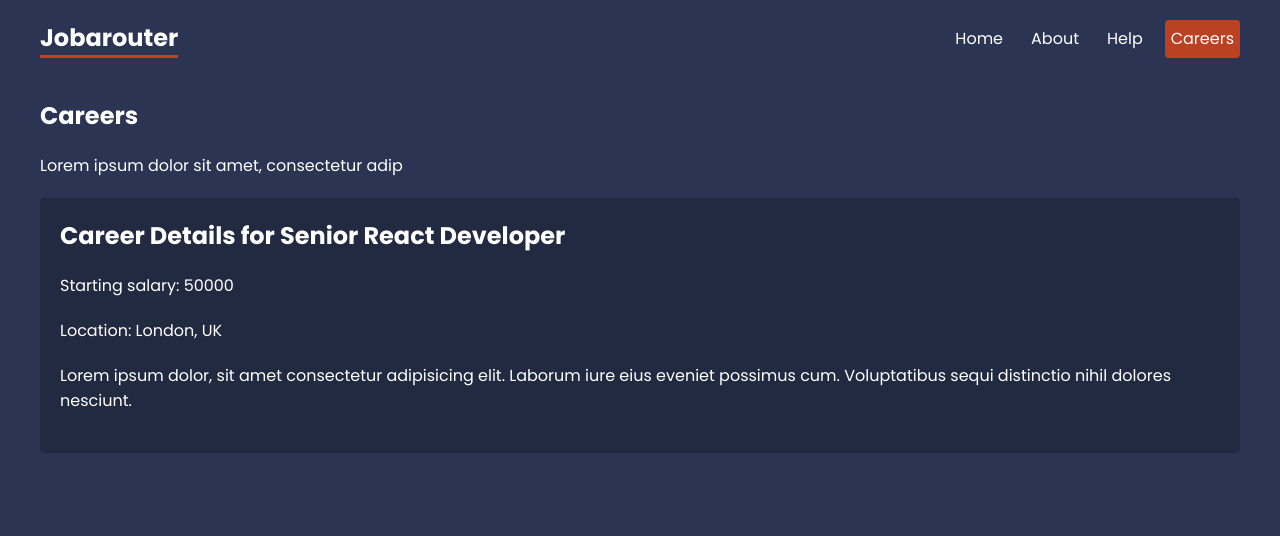
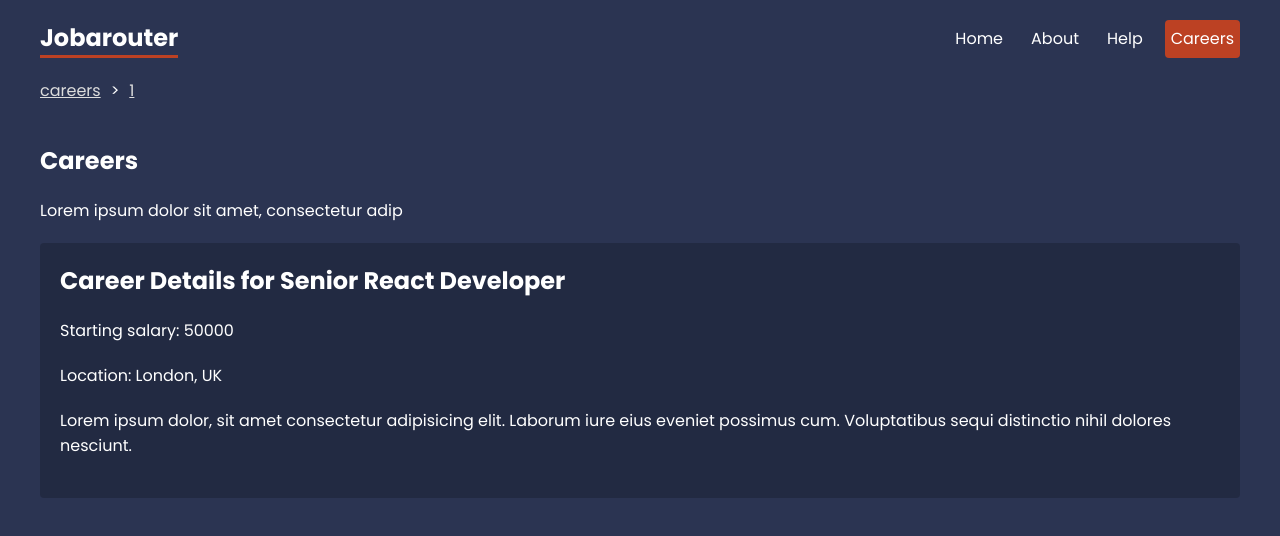
Before and after one commit to Matrix-citizen/jobarouter, a React (Create React App) app: page /careers/1 in a window 1280 px wide. Shown: the top 536 px of the page. Built offline with nearby package versions, Linux system fonts and the light colour scheme; data requests are answered from the project's data file; the HTML template or start-up script is replaced by a standard one.

Commit message:
Set up 'Breadcrumbs' component by 'useLocation' hook. Installed 'uuid' library. Added styles.

```diff
--- a/package.json
+++ b/package.json
@@ -10,6 +10,7 @@
     "react-dom": "^18.2.0",
     "react-router-dom": "^6.8.2",
     "react-scripts": "5.0.1",
+    "uuid": "^9.0.0",
     "web-vitals": "^2.1.4"
   },
   "scripts": {
--- /dev/null
+++ b/src/components/Breadcrumbs.jsx
@@ -0,0 +1,25 @@
+import { Link, useLocation } from 'react-router-dom'
+import { v4 as uuid } from 'uuid';
+
+export default function Breadcrumbs() {
+  const location = useLocation();
+  let currentLink = '';
+
+  const crumbs = location.pathname.split('/')
+    .filter(crumbs => crumbs !== '')
+    .map(crumb => {
+      currentLink += `/${crumb}`
+
+      return (
+        <div className="crumb" key={uuid()}>
+          <Link to={currentLink}>{crumb}</Link>
+        </div>
+      )
+    })
+
+  return (
+    <div className="breadcrumbs">
+      {crumbs}
+    </div>
+  )
+}
--- a/src/index.css
+++ b/src/index.css
@@ -128,5 +128,22 @@
   margin: 20px 0;
 }
 
-
 /* breadcrumbs */
+.breadcrumbs {
+  max-width: 1200px;
+  margin: 20px auto;
+}
+.breadcrumbs > *{
+  display: inline-block;
+  margin-right: 10px;
+}
+.breadcrumbs .crumb:after {
+  content: '>';
+  margin-left: 10px;
+}
+.breadcrumbs .crumb:last-child:after {
+  display: none;
+}
+.breadcrumbs .crumb a {
+  color: #ddd;
+}
--- a/src/layouts/RootLayout.js
+++ b/src/layouts/RootLayout.js
@@ -1,4 +1,5 @@
 import { NavLink, Outlet } from 'react-router-dom';
+import Breadcrumbs from '../components/Breadcrumbs';
 
 export default function RootLayout() {
   return (
@@ -11,6 +12,7 @@
           <NavLink to="help">Help</NavLink>
           <NavLink to="careers">Careers</NavLink>
         </nav>
+        <Breadcrumbs />
       </header>
 
       <main>
```
Also changed, not shown: 1 other file (tests, documents, lock files or other folders).
